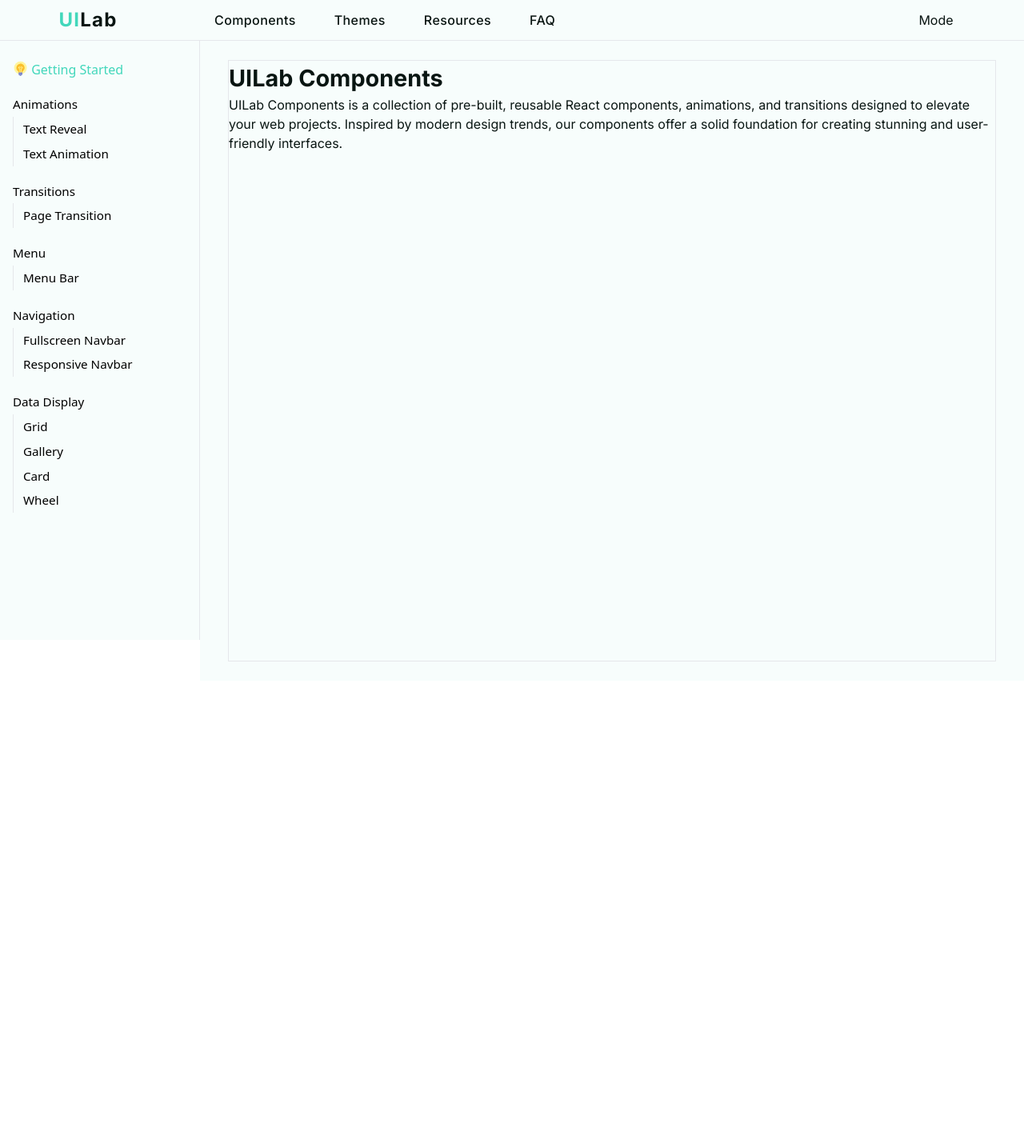
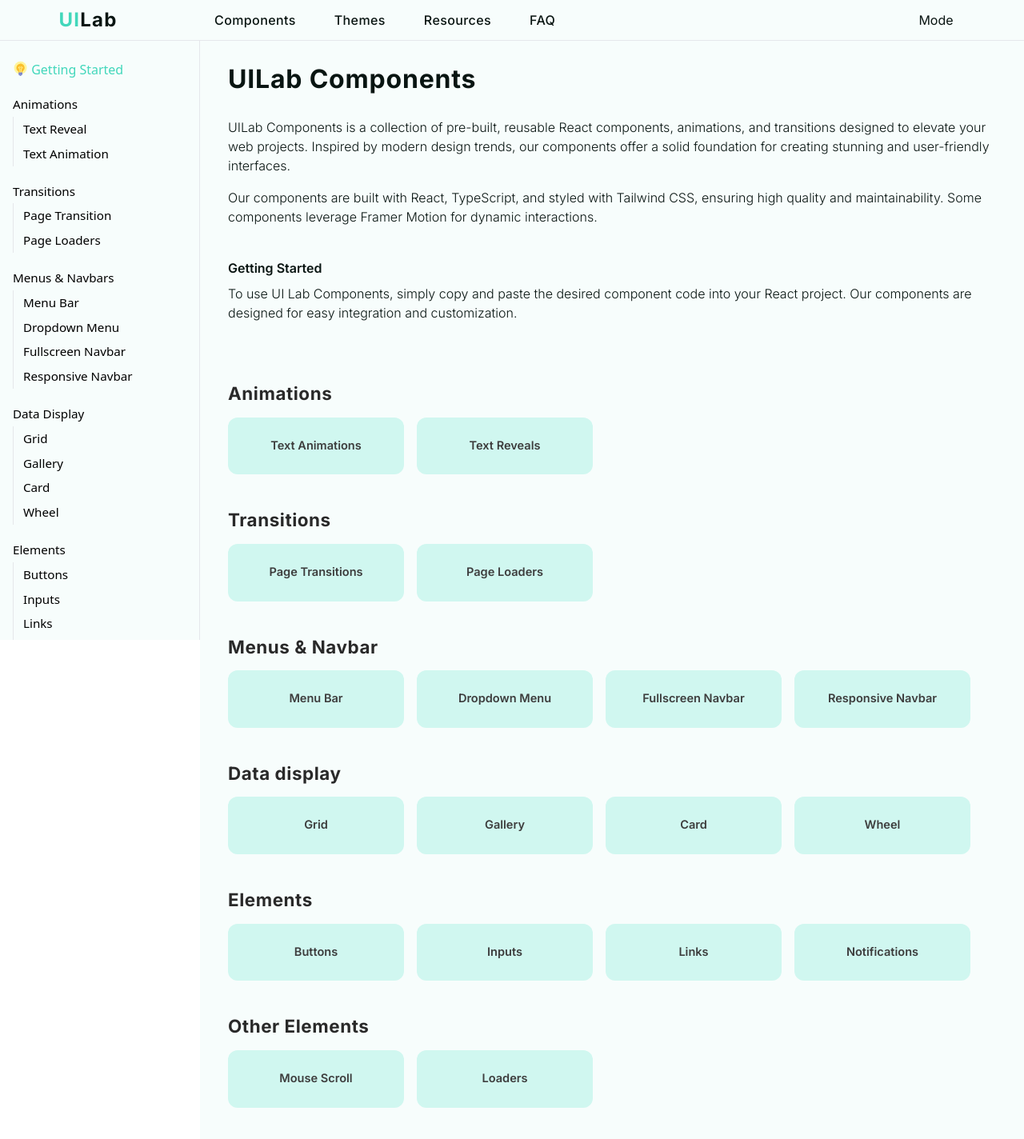
Before and after one commit to hosoocha20/uilab, a React (Vite) app: page / in a window 1280 px wide. Shown: the top 1424 px of the page at 80% size. Before the commit the page ends 851 px from the top, so only its background shows below. Built offline with nearby package versions, Linux system fonts and the light colour scheme.

Commit message:
styling hero page for components section

```diff
--- a/src/components/Sidebar.tsx
+++ b/src/components/Sidebar.tsx
@@ -19,17 +19,14 @@
             <h3 className='font-medium py-1 '>Transitions</h3>
             <div className='  *:py-1 *:pl-3 *:border-l hover:*:border-turquoise-400 *:cursor-pointer'>
                 <p>Page Transition</p>
+                <p>Page Loaders</p>
             </div>
         </div>
         <div className='text-[0.95rem]'>
-            <h3 className='font-medium py-1 '>Menu</h3>
+            <h3 className='font-medium py-1 '>Menus & Navbars</h3>
             <div className='  *:py-1 *:pl-3 *:border-l hover:*:border-turquoise-400 *:cursor-pointer'>
                 <p>Menu Bar</p>
-            </div>
-        </div>
-        <div className='text-[0.95rem]'>
-            <h3 className='font-medium py-1 '>Navigation</h3>
-            <div className='  *:py-1 *:pl-3 *:border-l hover:*:border-turquoise-400 *:cursor-pointer'>
+                <p>Dropdown Menu</p>
                 <p>Fullscreen Navbar</p>
                 <p>Responsive Navbar</p>
             </div>
@@ -43,6 +40,22 @@
                 <p>Wheel</p>
             </div>
         </div>
+        <div className='text-[0.95rem]'>
+            <h3 className='font-medium py-1 '>Elements</h3>
+            <div className='  *:py-1 *:pl-3 *:border-l hover:*:border-turquoise-400 *:cursor-pointer'>
+                <p>Buttons</p>
+                <p>Inputs</p>
+                <p>Links</p>
+                <p>Notifications</p>
+            </div>
+        </div>
+        <div className='text-[0.95rem]'>
+            <h3 className='font-medium py-1 '>Other Elements</h3>
+            <div className='  *:py-1 *:pl-3 *:border-l hover:*:border-turquoise-400 *:cursor-pointer'>
+                <p>Mouse Scroll</p>
+                <p>Loaders</p>
+            </div>
+        </div>
     </div>
   )
 }
--- a/src/pages/Hero.tsx
+++ b/src/pages/Hero.tsx
@@ -1,16 +1,108 @@
 import React from "react";
 
 const Hero = () => {
+  const animationsArr = ["Text Animations", "Text Reveals"];
+  const transitionsArr = ["Page Transitions", "Page Loaders"];
+  const menusArr = ["Menu Bar", "Dropdown Menu", "Fullscreen Navbar", "Responsive Navbar"];
+  const dataArr = ["Grid", "Gallery", "Card", "Wheel"];
+  const eleArr = ["Buttons", "Inputs", "Links", "Notifications"];
+  const otherEleArr = ["Mouse Scroll", "Loaders"]
   return (
-    <div className="font-inter h-screen flex-1 min-w-[calc(100vw-250px)] bg-background flex justify-center py-6  text-text">
-      <div className=" h-full border w-[960px] max-w-[960px]">
-        <h1 className="text-[1.8rem] font-bold">UILab Components</h1>
-        <p>
-          UILab Components is a collection of pre-built, reusable React
-          components, animations, and transitions designed to elevate your web
-          projects. Inspired by modern design trends, our components offer a
-          solid foundation for creating stunning and user-friendly interfaces.
-        </p>
+    <div className="font-inter  flex-1 min-w-[calc(100vw-250px)] bg-background flex justify-center pt-6 pb-[5rem]  text-text">
+      <div className=" h-full  w-[960px] flex flex-col gap-[2.5rem]">
+        <div className="flex flex-col gap-[1rem]">
+          <h1 className="text-[2rem] font-bold tracking-wide  pb-2 ">
+            UILab Components
+          </h1>
+          <p className="font-light">
+            UILab Components is a collection of pre-built, reusable React
+            components, animations, and transitions designed to elevate your web
+            projects. Inspired by modern design trends, our components offer a
+            solid foundation for creating stunning and user-friendly interfaces.
+          </p>
+          <p className="font-light">
+            Our components are built with React, TypeScript, and styled with
+            Tailwind CSS, ensuring high quality and maintainability. Some
+            components leverage Framer Motion for dynamic interactions.
+          </p>
+        </div>
+
+        <div>
+          <h2 className="font-semibold">Getting Started</h2>
+          <p className="font-light mt-[0.5rem]">
+            To use UI Lab Components, simply copy and paste the desired
+            component code into your React project. Our components are designed
+            for easy integration and customization.
+          </p>
+        </div>
+
+        <div>
+          <h3 className="text-[1.4rem] font-bold tracking-wide mt-[2rem] text-seashell-950">Animations</h3>
+          <div className="mt-[0.8rem] flex flex-wrap w-full gap-4">
+            {animationsArr.map((name: string, i: number) => (
+              <div key={i} className=" w-[220px] rounded-xl px-3 py-6 bg-aqua-spring-100 cursor-pointer border border-transparent shadow-transparent hover:border-aqua-spring-200 hover:shadow-[0_0_0.1px_rgba(0,0,0,0.021),0_0_0.5px_rgba(0,0,0,0.03),0_0_0.6px_rgba(0,0,0,0.039),0_0_6px_rgba(0,0,0,0.06)] transition-[border,box-shadow] duration-300 ease-in-out">
+                <p className=" text-center text-[0.91rem] font-semibold text-seashell-900">
+                  {name}
+                </p>
+              </div>
+            ))}
+          </div>
+
+          <h3 className="text-[1.4rem] font-bold tracking-wide mt-[2.5rem] text-seashell-950">Transitions</h3>
+          <div className="mt-[0.8rem] flex flex-wrap w-full gap-4">
+            {transitionsArr.map((name: string, i: number) => (
+              <div key={i} className=" w-[220px] rounded-xl px-3 py-6 bg-aqua-spring-100 cursor-pointer border border-transparent shadow-transparent hover:border-aqua-spring-200 hover:shadow-[0_0_0.1px_rgba(0,0,0,0.021),0_0_0.5px_rgba(0,0,0,0.03),0_0_0.6px_rgba(0,0,0,0.039),0_0_6px_rgba(0,0,0,0.06)] transition-[border,box-shadow] duration-300 ease-in-out">
+                <p className=" text-center text-[0.91rem] font-semibold text-seashell-900">
+                  {name}
+                </p>
+              </div>
+            ))}
+          </div>
+
+          <h3 className="text-[1.4rem] font-bold tracking-wide mt-[2.5rem] text-seashell-950">Menus & Navbar</h3>
+          <div className="mt-[0.8rem] flex flex-wrap w-full gap-4">
+            {menusArr.map((name: string, i: number) => (
+              <div key={i} className=" w-[220px] rounded-xl px-3 py-6 bg-aqua-spring-100 cursor-pointer border border-transparent shadow-transparent hover:border-aqua-spring-200 hover:shadow-[0_0_0.1px_rgba(0,0,0,0.021),0_0_0.5px_rgba(0,0,0,0.03),0_0_0.6px_rgba(0,0,0,0.039),0_0_6px_rgba(0,0,0,0.06)] transition-[border,box-shadow] duration-300 ease-in-outing-200 transition-[border] duration-300 ease-in-out">
+                <p className=" text-center text-[0.91rem] font-semibold text-seashell-900">
+                  {name}
+                </p>
+              </div>
+            ))}
+          </div>
+
+          <h3 className="text-[1.4rem] font-bold tracking-wide mt-[2.5rem] text-seashell-950">Data display</h3>
+          <div className="mt-[0.8rem] flex flex-wrap w-full gap-4">
+            {dataArr.map((name: string, i: number) => (
+              <div key={i} className=" w-[220px] rounded-xl px-3 py-6 bg-aqua-spring-100 cursor-pointer border border-transparent shadow-transparent hover:border-aqua-spring-200 hover:shadow-[0_0_0.1px_rgba(0,0,0,0.021),0_0_0.5px_rgba(0,0,0,0.03),0_0_0.6px_rgba(0,0,0,0.039),0_0_6px_rgba(0,0,0,0.06)] transition-[border,box-shadow] duration-300 ease-in-out">
+                <p className=" text-center text-[0.91rem] font-semibold text-seashell-900">
+                  {name}
+                </p>
+              </div>
+            ))}
+          </div>
+
+          <h3 className="text-[1.4rem] font-bold tracking-wide mt-[2.5rem] text-seashell-950">Elements</h3>
+          <div className="mt-[0.8rem] flex flex-wrap w-full gap-4">
+            {eleArr.map((name: string, i: number) => (
+              <div key={i} className=" w-[220px] rounded-xl px-3 py-6 bg-aqua-spring-100 cursor-pointer border border-transparent shadow-transparent hover:border-aqua-spring-200 hover:shadow-[0_0_0.1px_rgba(0,0,0,0.021),0_0_0.5px_rgba(0,0,0,0.03),0_0_0.6px_rgba(0,0,0,0.039),0_0_6px_rgba(0,0,0,0.06)] transition-[border,box-shadow] duration-300 ease-in-out">
+                <p className=" text-center text-[0.91rem] font-semibold text-seashell-900">
+                  {name}
+                </p>
+              </div>
+            ))}
+          </div>
+
+          <h3 className="text-[1.4rem] font-bold tracking-wide mt-[2.5rem] text-seashell-950">Other Elements</h3>
+          <div className="mt-[0.8rem] flex flex-wrap w-full gap-4">
+            {otherEleArr.map((name: string, i: number) => (
+              <div key={i} className=" w-[220px] rounded-xl px-3 py-6 bg-aqua-spring-100 cursor-pointer border border-transparent shadow-transparent hover:border-aqua-spring-200 hover:shadow-[0_0_0.1px_rgba(0,0,0,0.021),0_0_0.5px_rgba(0,0,0,0.03),0_0_0.6px_rgba(0,0,0,0.039),0_0_6px_rgba(0,0,0,0.06)] transition-[border,box-shadow] duration-300 ease-in-out">
+                <p className=" text-center text-[0.91rem] font-semibold text-seashell-900">
+                  {name}
+                </p>
+              </div>
+            ))}
+          </div>
+        </div>
       </div>
     </div>
   );
--- a/tailwind.config.js
+++ b/tailwind.config.js
@@ -38,6 +38,34 @@
         '900': '#134e46',
         '950': '#042f2b',
     },
+    'seashell': {
+        '50': '#f8f8f8',
+        '100': '#f1f1f1',
+        '200': '#dcdcdc',
+        '300': '#bdbdbd',
+        '400': '#989898',
+        '500': '#7c7c7c',
+        '600': '#656565',
+        '700': '#525252',
+        '800': '#464646',
+        '900': '#3d3d3d',
+        '950': '#292929',
+    },
+    'aqua-spring': {
+        '50': '#edfbf8',
+        '100': '#d0f7f0',
+        '200': '#a1eee0',
+        '300': '#6adece',
+        '400': '#3bc6b7',
+        '500': '#22aa9d',
+        '600': '#188981',
+        '700': '#186d68',
+        '800': '#175854',
+        '900': '#184947',
+        '950': '#082a2b',
+    },
+
+
 
        },
 
```
